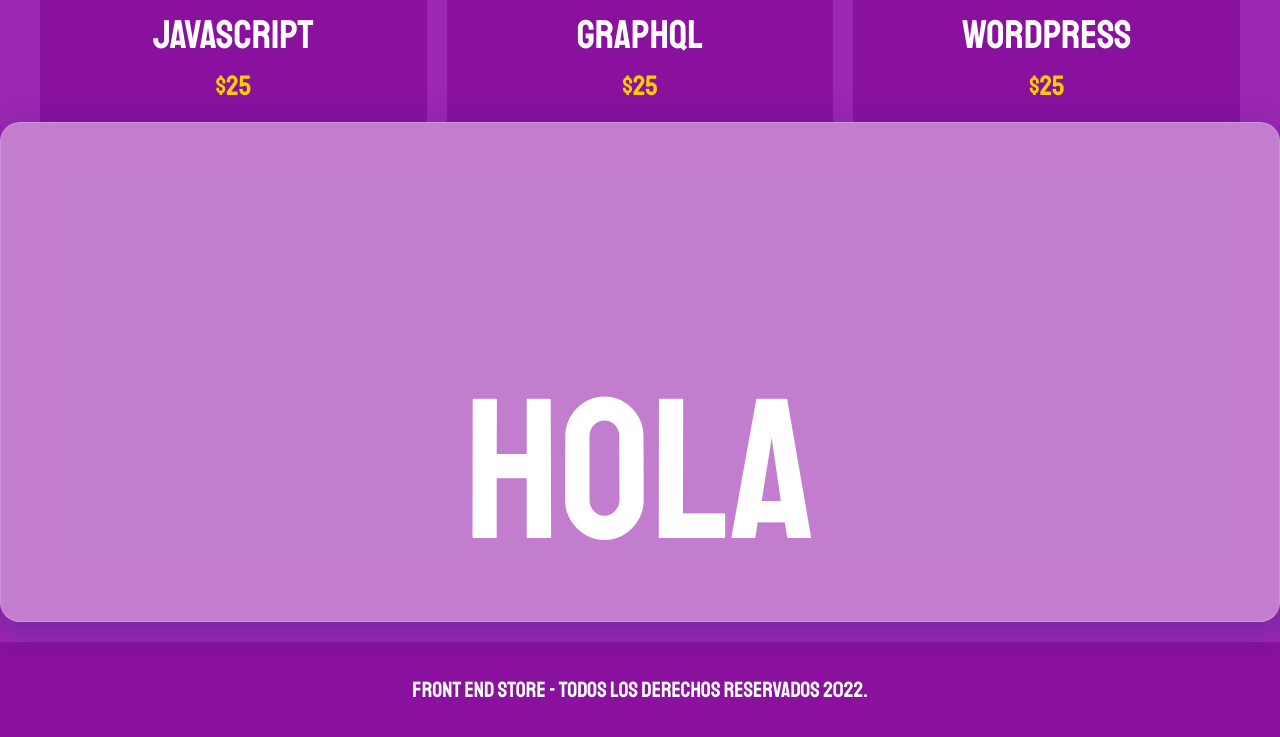
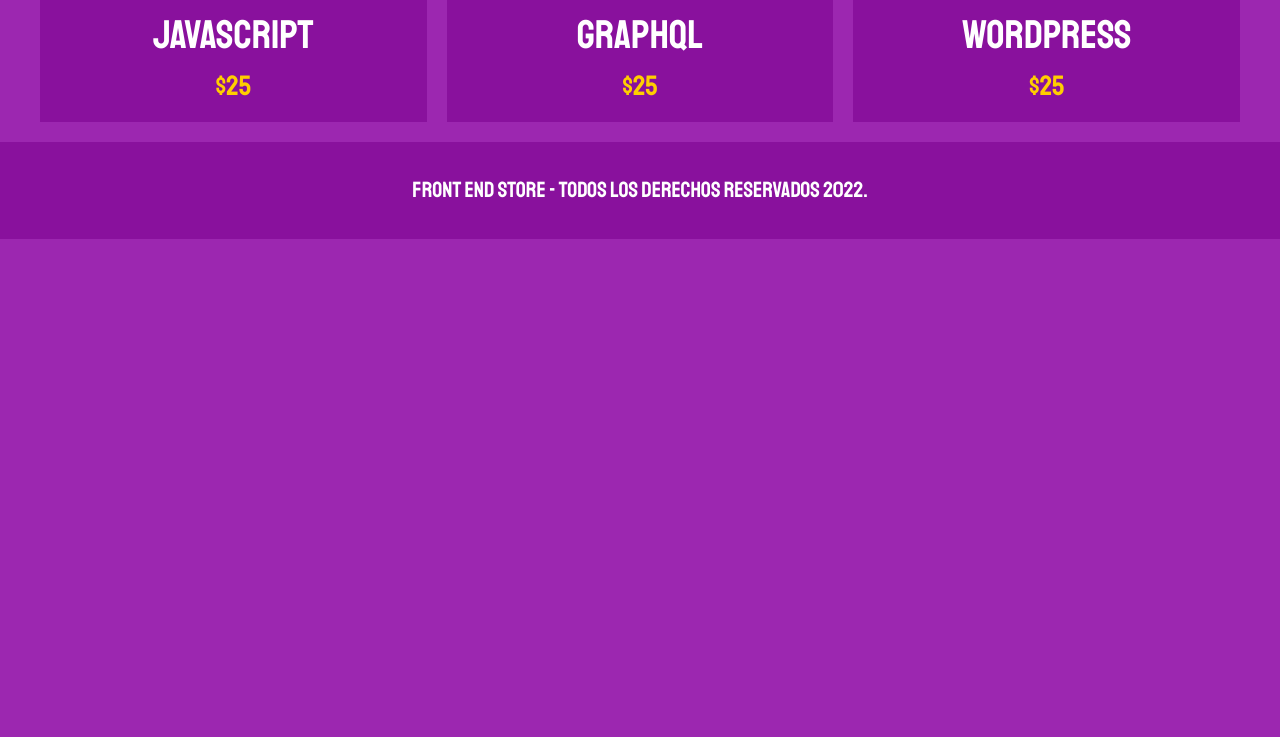
Before and after one commit to samuelalexsanche/front-end-store, a plain HTML site: page index.html in a window 1280 px wide. Shown: the part 3250-3987 px from the top of the page. After the commit the page ends 3489 px from the top, so only its background shows below. Drawn offline with Linux system fonts and the light colour scheme.

Commit message:
[FIXED]Glassmorphism eliminado

```diff
--- a/css/styles.css
+++ b/css/styles.css
@@ -246,19 +246,3 @@ margin: 3rem 0 ;
     cursor: pointer;
     background-color: var(--secundarioOscuro);
 }
-.glass {
-    background: rgba( 255, 255, 255, 0.40 );
-box-shadow: 0 8px 32px 0 rgba( 31, 38, 135, 0.37 );
-backdrop-filter: blur( 20.0px );
--webkit-backdrop-filter: blur( 20.0px );
-border-radius: 10px;
-border: 1px solid rgba( 255, 255, 255, 0.18 );
-height: 50rem;
-border-radius: 20px;
-}
-.glass--texto {
-    font-family: var(--fuentePrincipal);
-    font-size: 20rem;
-    text-align: center;
-    justify-content: top    ;
-}
--- a/index.html
+++ b/index.html
@@ -156,10 +156,6 @@
         </div>
     </main>
 
-    <div class="glass">
-        <p class="glass--texto">hola</p>
-    </div>
-
     <footer class="footer">
         <p class="footer__texto">Front End Store - Todos los derechos reservados 2022.</p>
     </footer>
```
